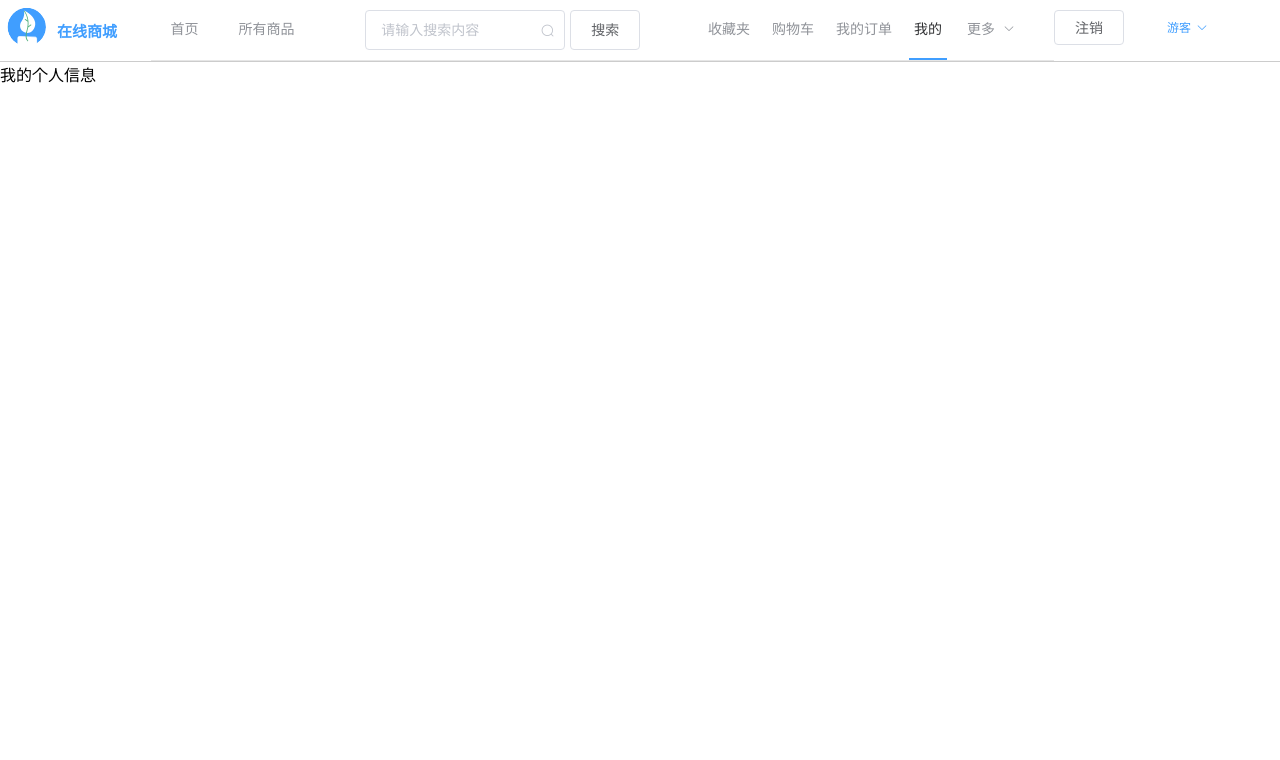
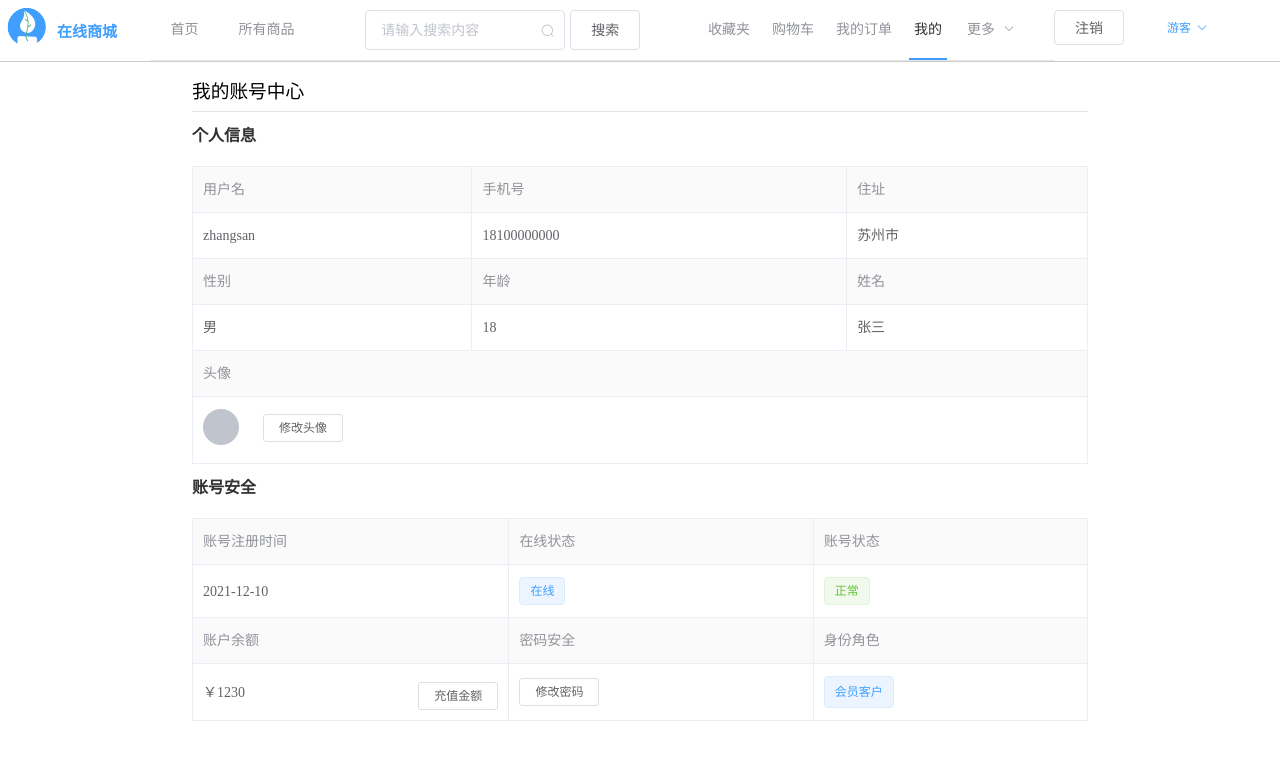
Before and after one commit to Hacker-C/mall-system, a Vue app: page /profile in a window 1280 px wide. Shown: the top 760 px of the page. Built offline with nearby package versions, Linux system fonts and the light colour scheme; no server answers; sample sign-in values are in the browser's storage.

Commit message:
feature: 我的账号页面布局完成

```diff
--- a/src/views/Profile.vue
+++ b/src/views/Profile.vue
@@ -1,10 +1,87 @@
 <template>
-  <div>我的个人信息</div>
+  <div style="width: 70%; margin-left: 50%; transform: translate(-50%)">
+    <h3 class="header">我的账号中心</h3>
+    <div v-if="isLogin">
+      <el-descriptions
+        title="个人信息"
+        direction="vertical"
+        style="margin-top: 10px"
+        :column="3"
+        border
+      >
+        <el-descriptions-item label="用户名">zhangsan</el-descriptions-item>
+        <el-descriptions-item label="手机号">18100000000</el-descriptions-item>
+        <el-descriptions-item label="住址">苏州市</el-descriptions-item>
+        <el-descriptions-item label="性别">男</el-descriptions-item>
+        <el-descriptions-item label="年龄">18</el-descriptions-item>
+        <el-descriptions-item label="姓名">张三</el-descriptions-item>
+        <el-descriptions-item label="头像">
+          <div style="position: relative">
+            <el-avatar size="medium"></el-avatar>
+            <el-button
+              size="mini"
+              style="position: absolute; top: 5px; left: 60px"
+              >修改头像</el-button
+            >
+          </div>
+        </el-descriptions-item>
+      </el-descriptions>
+      <el-descriptions
+        title="账号安全"
+        direction="vertical"
+        style="margin-top: 10px; margin-bottom: 30px"
+        :column="3"
+        border
+      >
+        <el-descriptions-item label="账号注册时间" :span="1"
+          >2021-12-10</el-descriptions-item
+        >
+        <el-descriptions-item label="在线状态">
+          <el-tag size="medium">在线</el-tag>
+        </el-descriptions-item>
+        <el-descriptions-item label="账号状态">
+          <el-tag size="medium" type="success">正常</el-tag>
+        </el-descriptions-item>
+        <el-descriptions-item label="账户余额">
+          <div style="position: relative">
+            ￥1230
+
+            <el-button size="mini" style="position: absolute; right: 0"
+              >充值金额</el-button
+            >
+          </div>
+        </el-descriptions-item>
+        <el-descriptions-item label="密码安全" :span="1">
+          <el-button size="mini">修改密码</el-button>
+        </el-descriptions-item>
+        <el-descriptions-item label="身份角色">
+          <el-tag>会员客户</el-tag>
+        </el-descriptions-item>
+      </el-descriptions>
+    </div>
+    <div v-else style="color: #909399">请先登录（注册后登录即可成为会员）</div>
+  </div>
 </template>
 
 <script>
-export default {}
+export default {
+  data() {
+    return {
+      isLogin: sessionStorage.getItem('userId')
+    }
+  },
+  created() {}
+}
 </script>
 
-<style>
+<style scoped>
+.header {
+  /* background-color: pink; */
+  height: 50px;
+  line-height: 60px;
+  border-bottom: 1px solid rgba(204, 204, 204, 0.5);
+}
+h3 {
+  font-weight: 400;
+}
 </style>
```
